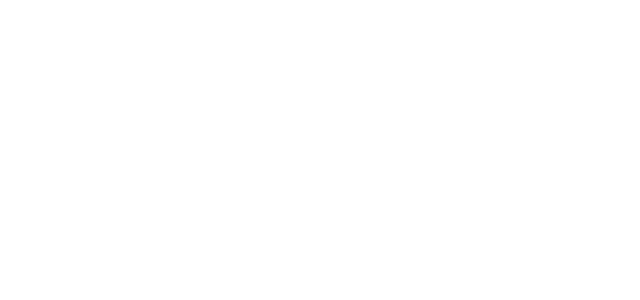
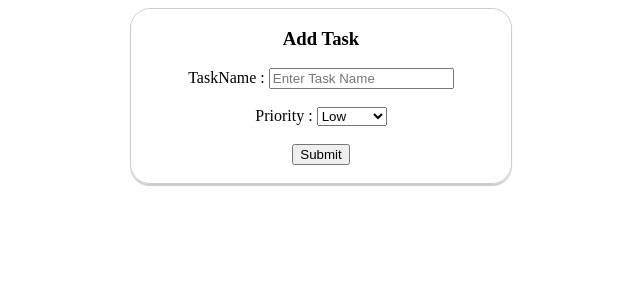
Before and after one commit to Achala237/react-typescript, a React (Create React App) app: page /addTask in a window 1280 px wide. Shown: the top 300 px of the page, without its empty margins (319-959 px from the left). Built offline with nearby package versions, Linux system fonts and the light colour scheme.

Commit message:
added routing , task and taskList

```diff
--- a/src/App.tsx
+++ b/src/App.tsx
@@ -1,10 +1,16 @@
 import React from 'react';
 import Login from './component/Login/Login';
 import {BrowserRouter , Route} from 'react-router-dom';
+import {Dashboard} from './component/Dashboard/Dashboard';
+import AddTask from './component/Task/AddTask';
+import TaskList from './component/Task/TaskList/TaskList';
 function App() {
   return (
     <BrowserRouter>
     <Route path='/' exact component={Login}></Route>
+    <Route path='/dashboard' exact component={Dashboard} />
+    <Route path="/addTask"  component={AddTask}/>
+    <Route path="/viewTasks"  component={TaskList}/>
     </BrowserRouter>
   );
 }
--- /dev/null
+++ b/src/component/Dashboard/Dashboard.css
@@ -0,0 +1,9 @@
+.Dashboard {
+    width: 30%;
+    height: 60%;
+    margin:  auto;
+    border-radius: 20px;
+    box-shadow: 0 2px 1px #ccc;
+    border: 1px solid #ccc;
+    text-align: center;
+}
--- /dev/null
+++ b/src/component/Dashboard/Dashboard.tsx
@@ -0,0 +1,20 @@
+import React from 'react';
+import Header from '../Header/Header';
+import {Link} from 'react-router-dom';
+import './Dashboard.css'
+
+
+export class Dashboard extends React.Component {
+    render() {
+        return (
+            <React.Fragment>
+               <Header></Header>
+               <div className="Dashboard">
+               <h1>Dashboard</h1>
+                <Link to="/addTask">Add Tasks</Link>
+               <Link to="/viewTasks">View Tasks</Link>
+               </div>
+             </React.Fragment>
+        )
+    }
+}
--- /dev/null
+++ b/src/component/Header/Header.tsx
@@ -0,0 +1,20 @@
+import React from 'react';
+import { connect} from 'react-redux';
+
+ interface Props {
+     userName:String
+ }
+ class Header extends React.Component<Props> {
+    render () {
+        return (
+        <span>Welcome:{this.props.userName}</span>
+        )
+    }
+}
+
+const mapStateToProps = (state : any) => {
+    return {
+        userName:state.login.userName
+    }
+}
+export default connect(mapStateToProps)(Header)
--- /dev/null
+++ b/src/component/Login/Login.css
@@ -0,0 +1,10 @@
+.Login {
+    width: 350px;
+    height: 200px;
+    margin: auto;
+    border-radius: 20px;
+    box-shadow: 0 2px 1px #ccc;
+    border: 1px solid #ccc;
+    text-align: center;
+
+}
--- a/src/component/Login/Login.tsx
+++ b/src/component/Login/Login.tsx
@@ -1,10 +1,11 @@
 import React from 'react';
 import { connect} from 'react-redux';
-// import {State} from '../../store/reducer'
+import { Redirect } from 'react-router-dom';
+import './Login.css'
 
 
 interface Props {
-    onSignIn: (userName:String, password:String) => void;
+    onSignIn: (login:ILogin) => void;
 }
 
 
@@ -13,7 +14,8 @@ interface ILogin {
     passWord:string
 }
 interface State {
-   login : ILogin
+   login : ILogin,
+   submitted: boolean
 }
 
 
@@ -24,9 +26,12 @@ class Login extends React.Component<Props,State> {
        login: {
         userName:'',
         passWord:''
-       }
+       },
+       submitted:false
    }
    this.handleInputChange = this.handleInputChange.bind(this);
+   this.onSubmit = this.onSubmit.bind(this);
+
 }
     handleInputChange (e:any) {
     const name = e.target.name;
@@ -36,43 +41,45 @@ class Login extends React.Component<Props,State> {
       };
         this.setState({login:updatedLogin});
     }
+
+
+    onSubmit (e:any) {
+      e.preventDefault();
+      this.props.onSignIn(this.state.login);
+      this.setState( { submitted: true } );
+    }
+
    render () {
+    let redirect = null;
+    if (this.state.submitted) {
+        redirect = <Redirect to="/dashboard" />;
+    }
   return (
-  <div>
+  <div className="Login">
+    {redirect}
       <h1>Login</h1>
       <form>
           <label>
               UserName : <input name= "userName" type="text"  onChange={this.handleInputChange} placeholder="Enter UserName"/>
           </label>
+          <br></br>
+          <br></br>
+
           <label>
-              Password : <input name="passWord" type="text"onChange={this.handleInputChange}  placeholder="Enter Password"/>
+              Password : <  input name="passWord" type="text"onChange={this.handleInputChange}  placeholder="Enter Password"/>
           </label>
-          <button onClick ={()=>this.props.onSignIn(this.state.login.userName, this.state.login.passWord)}>Sign In</button>
+          <br></br>
+          <br></br>
+         <button onClick ={this.onSubmit}>Sign In</button>
       </form>
       </div>
       )
   }
 }
 
-// interface State {
-//     userName: String,
-//     password : String
-// }
-const mapStateToProps = (state : any) => {
+const mapDispatchToProps = (dispatch :any) => {
 return {
-    userName:state.login.userName,
-    passWord:state.login.passWord
+     onSignIn : (login:ILogin) => dispatch({type:'SIGNIN', login:login})
 }
 }
-
-
-// interface DispatchProps {
-//     onSignIn: () => void;
-// }
-
-const mapDispatchToProps = (dispatch :any) => {
-return {
-     onSignIn : (userName : String, passWord:String) => dispatch({type:'SIGNIN', login :{userName:userName, password: passWord}})
-}
-}
-export default connect(mapStateToProps, mapDispatchToProps)(Login);
+export default connect(null, mapDispatchToProps)(Login);
--- /dev/null
+++ b/src/component/Task/AddTask.css
@@ -0,0 +1,9 @@
+.AddTask {
+    width: 30%;
+    height: 80%;
+    margin:  auto;
+    border-radius: 20px;
+    box-shadow: 0 2px 1px #ccc;
+    border: 1px solid #ccc;
+    text-align: center;
+}
--- /dev/null
+++ b/src/component/Task/AddTask.tsx
@@ -0,0 +1,87 @@
+import React from 'react';
+import './AddTask.css'
+import { connect} from 'react-redux';
+import { Redirect } from 'react-router-dom';
+
+
+interface Task {
+    taskName:String,
+    priority:String
+}
+interface Props {
+    addTask: (task:Task) => void;
+
+}
+
+interface State {
+task:Task,
+isSubmitted:Boolean
+}
+class AddTask extends React.Component<Props,State> {
+
+    constructor(props:Props){
+        super(props);
+        this.state={
+            task: {
+                taskName:'',
+                priority:''
+            },
+            isSubmitted:false
+        }
+        this.handleInputChange = this.handleInputChange.bind(this);
+        this.onAddTask = this.onAddTask.bind(this);
+    }
+    handleInputChange (e:any) {
+        const name = e.target.name;
+        const updatedTask = {
+            ...this.state.task,
+            [`${name}`]: e.target.value
+          };
+            this.setState({task:updatedTask});
+        }
+
+        onAddTask (e:any) {
+            e.preventDefault();
+            this.props.addTask(this.state.task);
+            this.setState( { isSubmitted: true } );
+          }
+
+    render() {
+        let redirect = null;
+        if (this.state.isSubmitted) {
+            redirect = <Redirect to="/viewTasks" />;
+        }
+        return (
+            <div className="AddTask">
+            {redirect}
+                <h3>Add Task</h3>
+                <form>
+                    <label>
+                        TaskName : <input name="taskName" type="text" placeholder="Enter Task Name" onChange={this.handleInputChange}/>
+                    </label>
+                    <br></br>
+                    <br></br>
+                    <label>
+                        Priority : <select name="priority" value="L" onChange={this.handleInputChange}>
+                            <option value="L">Low</option>
+                            <option value="M">Medium</option>
+                            <option value="H">Heigh</option>
+                        </select>
+                    </label>
+                    <br></br>
+                    <br></br>
+                    <button onClick={this.onAddTask}>Submit</button>
+                    <br></br>
+                    <br></br>
+                </form>
+            </div>
+        )
+    }
+}
+
+const mapDispatchToProps = (dispatch :any) => {
+    return {
+         addTask : (task:Task) => dispatch({type:'ADDTASK', task:[task]})
+    }
+    }
+export default connect(null,mapDispatchToProps)(AddTask);
--- /dev/null
+++ b/src/component/Task/TaskList/TaskList.tsx
@@ -0,0 +1,21 @@
+import React from 'react';
+import { connect} from 'react-redux';
+
+interface Props {
+    taskList:any
+}
+
+class TaskList extends React.Component<Props> {
+    render () {
+        return (
+            <span>TaskList</span>
+            )
+        }
+    }
+    const mapStateToProps = (state : any) => {
+        console.log('state----', JSON.stringify(state));
+    return {
+        taskList:state.taskList
+    }
+}
+export default  connect(mapStateToProps)(TaskList);
--- a/src/store/reducer.ts
+++ b/src/store/reducer.ts
@@ -1,5 +1,5 @@
 
-import {Action} from './action';
+// import {Action} from './action';
 
 export interface Login {
   userName:String,
@@ -9,7 +9,7 @@ export interface Login {
 
 export interface State {
  login:Login,
- taskList: any[]
+ taskList: any
 }
 
 
@@ -22,11 +22,17 @@ let initialState :State = {
 };
 
 
-export const reducer = (state = initialState, action:Action) => {
+export const reducer = (state = initialState, action:any) => {
   if (action.type === 'SIGNIN') {
     return {
-      ...state.login,
+      ...state,
       login: action.login
+    };
+  }
+  if (action.type === 'ADDTASK') {
+    return {
+      ...state,
+      taskList: [...action.task]
     };
   }
   return state;
```
Also changed, not shown: src/store/action.ts (+6 -3 lines).
